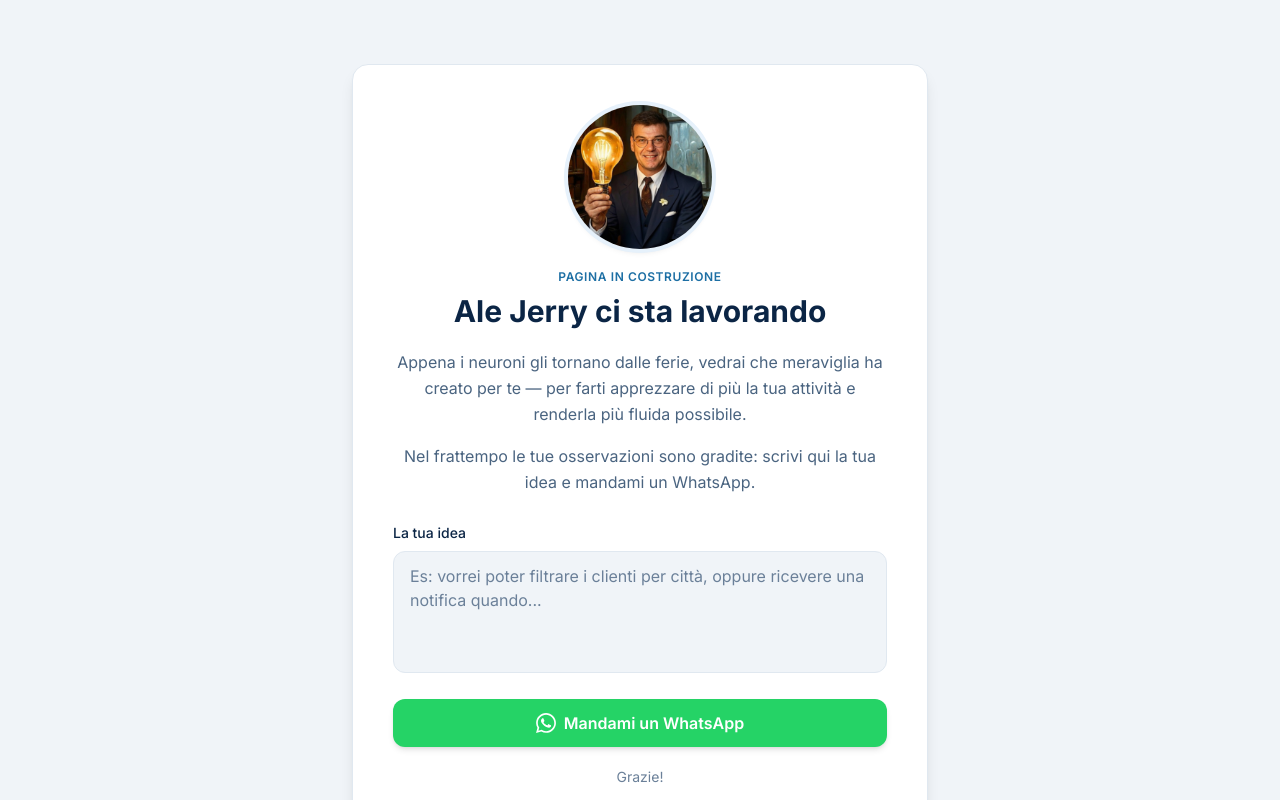
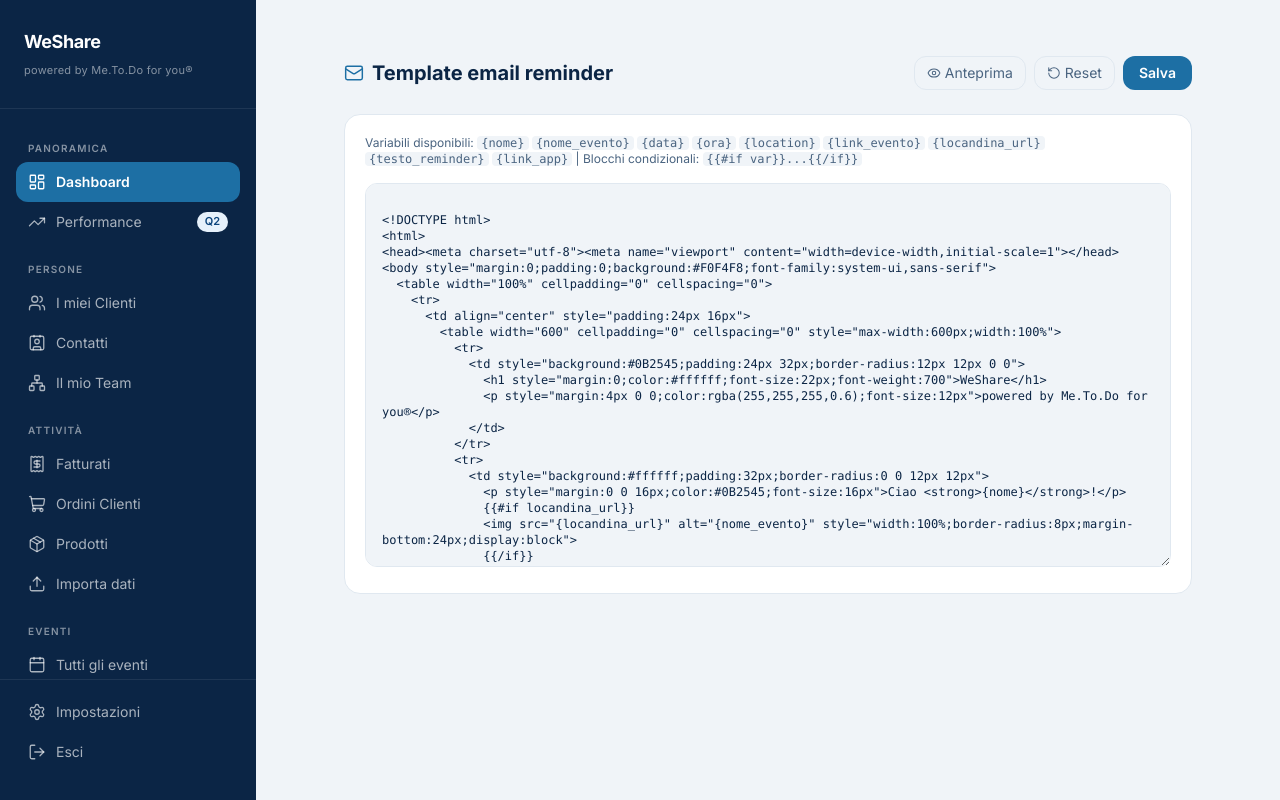
Before and after one commit to Normecancelli/weshare, a Next.js app: page /impostazioni/email-template in a window 1280 px wide. Before the commit this address had no page. Built offline with nearby package versions, Linux system fonts and the light colour scheme; no server answers.

Commit message:
feat(eventi): editor template email globale reminder con preview HTML

```diff
--- /dev/null
+++ b/src/app/(dashboard)/impostazioni/email-template/page.tsx
@@ -0,0 +1,125 @@
+"use client";
+
+import { useEffect, useState } from "react";
+import { Mail, RotateCcw, Eye } from "lucide-react";
+import { DEFAULT_EMAIL_TEMPLATE } from "@/lib/events/email";
+
+export default function EmailTemplatePage() {
+  const [template, setTemplate] = useState("");
+  const [loading, setLoading] = useState(true);
+  const [saving, setSaving] = useState(false);
+  const [preview, setPreview] = useState(false);
+  const [toast, setToast] = useState<string | null>(null);
+
+  function showToast(msg: string) {
+    setToast(msg);
+    setTimeout(() => setToast(null), 3000);
+  }
+
+  useEffect(() => {
+    fetch("/api/settings/email-template")
+      .then((r) => r.json())
+      .then((d) => {
+        setTemplate(d.template || DEFAULT_EMAIL_TEMPLATE);
+        setLoading(false);
+      });
+  }, []);
+
+  async function handleSave() {
+    setSaving(true);
+    await fetch("/api/settings/email-template", {
+      method: "POST",
+      headers: { "Content-Type": "application/json" },
+      body: JSON.stringify({ template }),
+    });
+    setSaving(false);
+    showToast("Template salvato!");
+  }
+
+  function handleReset() {
+    if (!confirm("Ripristinare il template di default?")) return;
+    setTemplate(DEFAULT_EMAIL_TEMPLATE);
+  }
+
+  if (loading) return <div className="p-6 text-text-secondary text-sm">Caricamento…</div>;
+
+  return (
+    <div className="p-4 md:p-6 max-w-4xl mx-auto">
+      {toast && (
+        <div className="fixed top-4 right-4 z-50 bg-[#0B2545] text-white text-sm px-4 py-2 rounded-xl shadow-lg">
+          {toast}
+        </div>
+      )}
+
+      <div className="flex items-center justify-between mb-6">
+        <div className="flex items-center gap-2">
+          <Mail size={20} strokeWidth={1.75} className="text-accent" />
+          <h1 className="text-xl font-bold text-text-primary">Template email reminder</h1>
+        </div>
+        <div className="flex gap-2">
+          <button
+            onClick={() => setPreview((p) => !p)}
+            className="flex items-center gap-1 text-sm text-text-secondary border border-border px-3 py-1.5 rounded-xl hover:bg-bg-section transition-colors"
+          >
+            <Eye size={14} strokeWidth={1.75} />
+            {preview ? "Modifica" : "Anteprima"}
+          </button>
+          <button
+            onClick={handleReset}
+            className="flex items-center gap-1 text-sm text-text-secondary border border-border px-3 py-1.5 rounded-xl hover:bg-bg-section transition-colors"
+          >
+            <RotateCcw size={14} strokeWidth={1.75} /> Reset
+          </button>
+          <button
+            onClick={handleSave}
+            disabled={saving}
+            className="bg-accent hover:bg-accent-hover text-white text-sm font-semibold px-4 py-1.5 rounded-xl transition-colors disabled:opacity-50"
+          >
+            {saving ? "Salvataggio…" : "Salva"}
+          </button>
+        </div>
+      </div>
+
+      <div className="bg-bg-card rounded-2xl border border-divider p-5">
+        <p className="text-xs text-text-secondary mb-4">
+          Variabili disponibili: <code className="bg-bg-section px-1 rounded">{"{nome}"}</code>{" "}
+          <code className="bg-bg-section px-1 rounded">{"{nome_evento}"}</code>{" "}
+          <code className="bg-bg-section px-1 rounded">{"{data}"}</code>{" "}
+          <code className="bg-bg-section px-1 rounded">{"{ora}"}</code>{" "}
+          <code className="bg-bg-section px-1 rounded">{"{location}"}</code>{" "}
+          <code className="bg-bg-section px-1 rounded">{"{link_evento}"}</code>{" "}
+          <code className="bg-bg-section px-1 rounded">{"{locandina_url}"}</code>{" "}
+          <code className="bg-bg-section px-1 rounded">{"{testo_reminder}"}</code>{" "}
+          <code className="bg-bg-section px-1 rounded">{"{link_app}"}</code>
+          {" | Blocchi condizionali: "}
+          <code className="bg-bg-section px-1 rounded">{"{{#if var}}...{{/if}}"}</code>
+        </p>
+
+        {preview ? (
+          <iframe
+            srcDoc={template
+              .replace(/{nome}/g, "Mario Rossi")
+              .replace(/{nome_evento}/g, "Evento di Esempio")
+              .replace(/{data}/g, "lunedì 15 luglio 2026")
+              .replace(/{ora}/g, "19:00")
+              .replace(/{location}/g, "Hotel Milano")
+              .replace(/{link_app}/g, "https://weshare.growset.it/eventi/example")
+              .replace(/\{\{#if \w+\}\}[\s\S]*?\{\{\/if\}\}/g, (m) =>
+                m.includes("locandina_url") || m.includes("link_evento") ? "" : m
+              )
+            }
+            className="w-full h-[600px] border-0 rounded-xl bg-[#F0F4F8]"
+            title="Preview template"
+          />
+        ) : (
+          <textarea
+            value={template}
+            onChange={(e) => setTemplate(e.target.value)}
+            className="w-full h-96 px-4 py-3 rounded-xl text-xs font-mono border border-border bg-bg-main focus:outline-none focus:ring-2 focus:ring-accent/30 focus:border-accent resize-y"
+            spellCheck={false}
+          />
+        )}
+      </div>
+    </div>
+  );
+}
```
